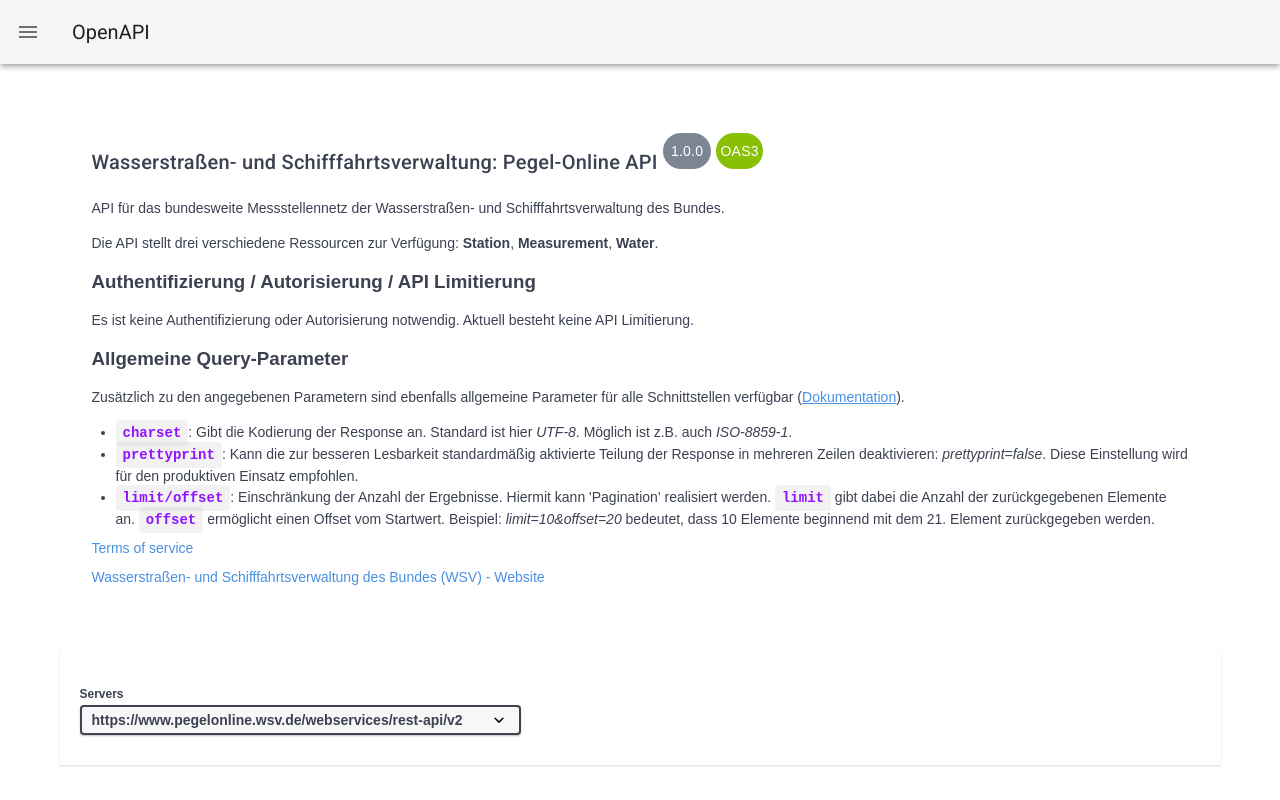
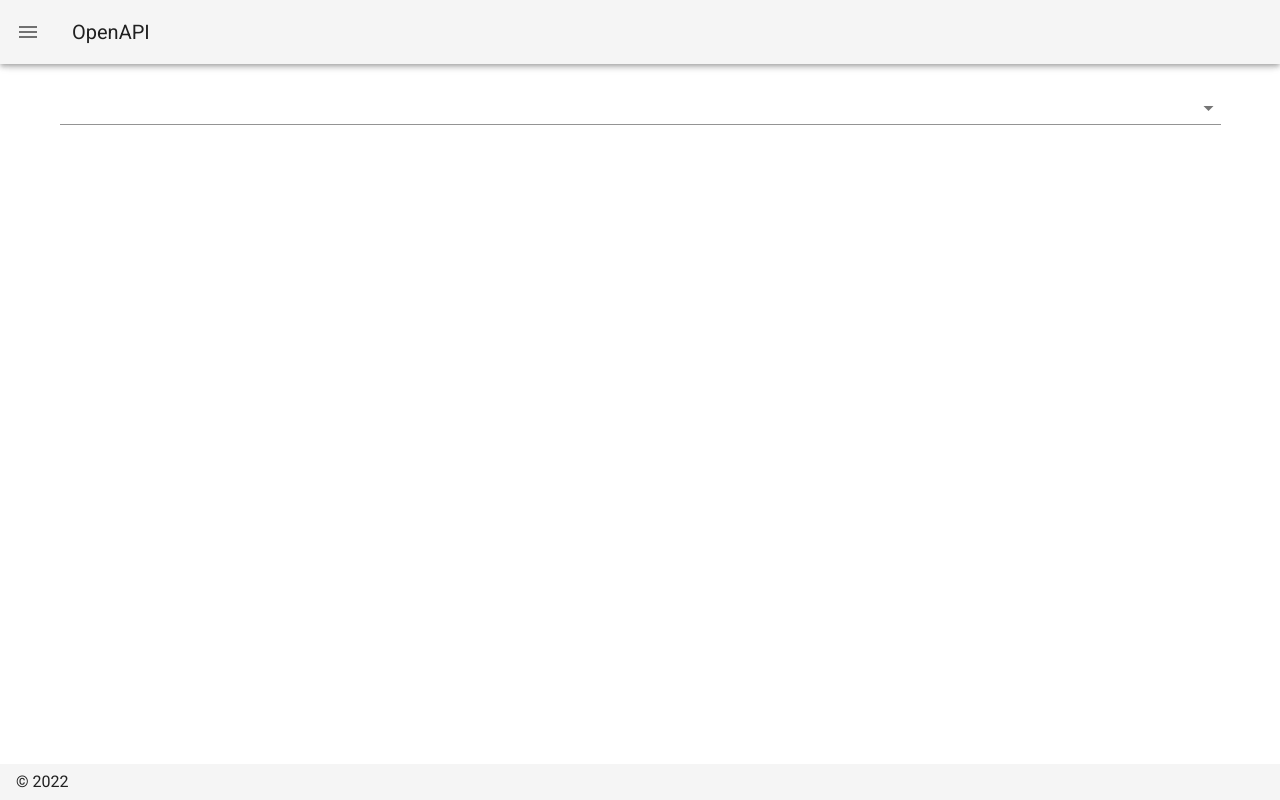
Before and after one commit to t-huyeng/openapi-viewer, a Nuxt app: page /openapi in a window 1280 px wide. Shown: the top 800 px of the page. Built offline with nearby package versions, Linux system fonts and the light colour scheme.

Commit message:
added autocomplete to select openapi

```diff
--- a/pages/openapi.vue
+++ b/pages/openapi.vue
@@ -1,12 +1,42 @@
 <template>
-  <Swagger-Ui :spec="spec"></Swagger-Ui>
+  <div>
+    <v-autocomplete
+      return-object
+      v-model="selectedAPI"
+      :items="items"
+      item-text="name"
+      @change="update()"
+      menu-props="closeOnContentClick"
+      clearable
+    ></v-autocomplete>
+
+    <Swagger-Ui v-if="show" :spec="spec"></Swagger-Ui>
+  </div>
 </template>
 
 <script>
 export default {
   data: () => ({
-    spec: require("~/assets/openapi/openapi.json"),
+    items: [
+      {
+        name: "Pegel-online API",
+        spec: require("~/assets/openapi/openapi.json"),
+      },
+    ],
+    spec: "",
+    selectedAPI: null,
+    show: false,
   }),
+
+  methods: {
+    update() {
+      this.show = false;
+      if (this.selectedAPI) {
+        this.spec = this.selectedAPI.spec;
+        this.show = true;
+      }
+    },
+  },
 };
 </script>
 
```
